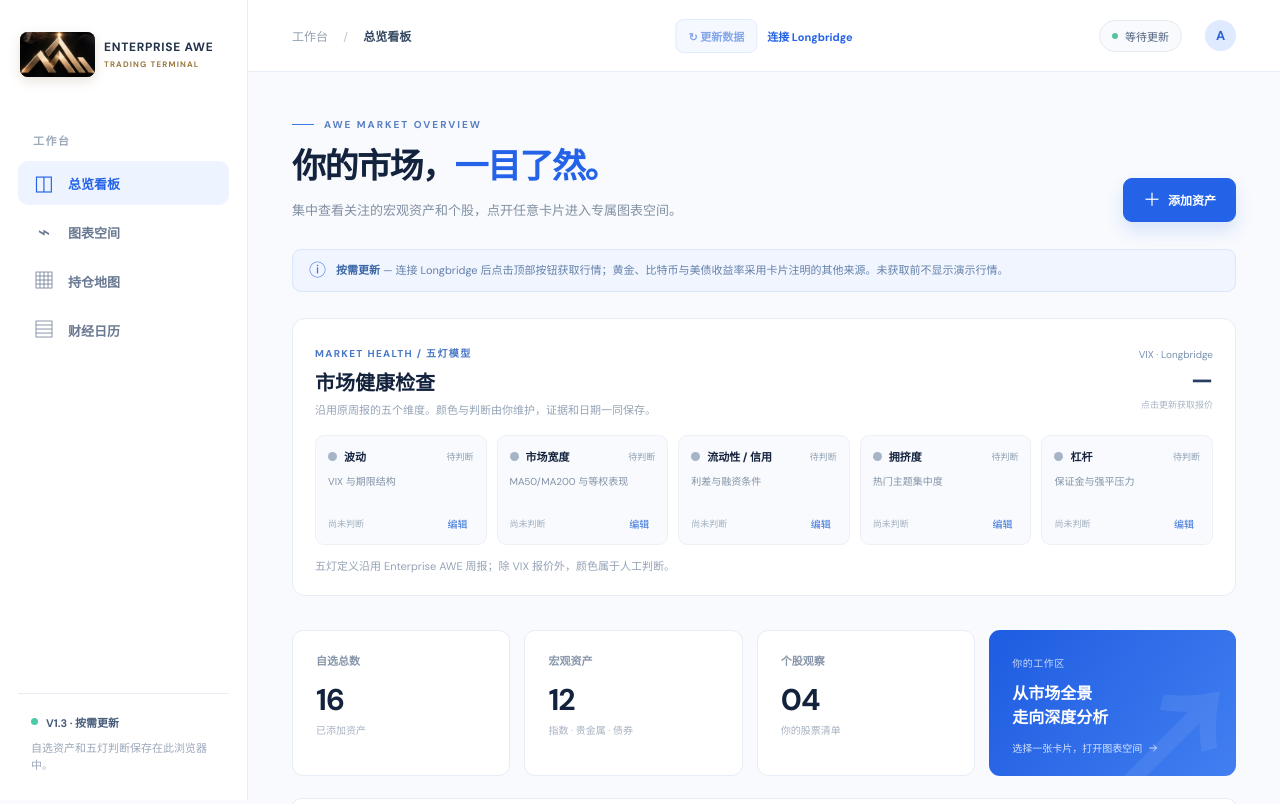
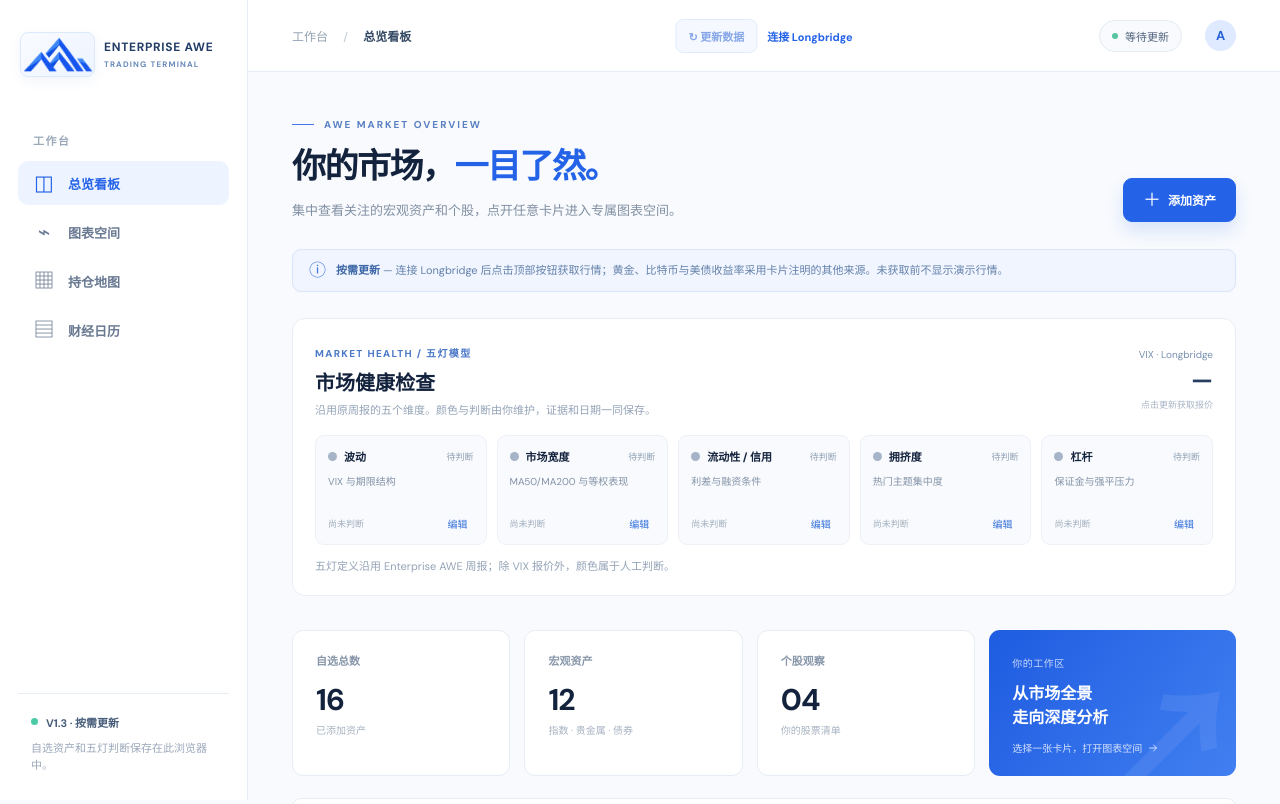
Before and after one commit to u17kill/Enterprise-AWE-Trading-terminal, a Next.js app: page / in a window 1280 px wide. Shown: the top 804 px of the page. Built offline with nearby package versions, Linux system fonts and the light colour scheme.

Commit message:
Align Enterprise AWE logo with light UI

```diff
--- a/src/app/brand.css
+++ b/src/app/brand.css
@@ -1,8 +1,8 @@
 .brand{gap:9px;padding-left:2px;padding-right:2px;min-width:0}
-.brand-emblem{position:relative;display:block;flex:0 0 75px;width:75px;height:45px;overflow:hidden;border-radius:8px;background:#100f10;box-shadow:0 4px 12px #82653b30,inset 0 0 0 1px #d6b17155}
-.brand-emblem img{position:absolute;display:block;width:120px;height:auto;max-width:none;left:-23px;top:-5px}
+.brand-emblem{position:relative;display:block;flex:0 0 75px;width:75px;height:45px;overflow:hidden;border:1px solid #dce8fb;border-radius:8px;background:linear-gradient(135deg,#f9fbff,#edf4ff);box-shadow:0 4px 12px #3267ae12}
+.brand-emblem img{position:absolute;display:block;width:88px;height:auto;max-width:none;left:-7px;top:-7px}
 .brand-wordmark{display:flex;flex-direction:column;justify-content:center;min-width:0}
-.brand-wordmark strong{color:#23334a;font-size:12px;font-weight:800;letter-spacing:.7px;line-height:1.2;text-transform:uppercase;white-space:nowrap}
-.brand-wordmark small{color:#9b783f;font-size:8px;font-weight:700;letter-spacing:1.15px;line-height:1.25;margin-top:5px;text-transform:uppercase;white-space:nowrap}
-@media(min-width:721px) and (max-width:1200px){.sidebar .brand{gap:7px}.sidebar .brand-emblem{flex-basis:58px;width:58px;height:36px}.sidebar .brand-emblem img{width:94px;left:-18px;top:-4px}.sidebar .brand-wordmark strong{font-size:10px;letter-spacing:.35px}.sidebar .brand-wordmark small{font-size:7px;letter-spacing:.65px}}
-@media(max-width:600px){.workspace-topbar .brand-wordmark{display:none}.workspace-topbar .brand-emblem{flex-basis:67px;width:67px;height:40px}.workspace-topbar .brand-emblem img{width:108px;left:-21px;top:-4px}}
+.brand-wordmark strong{color:#233d67;font-size:12px;font-weight:800;letter-spacing:.7px;line-height:1.2;text-transform:uppercase;white-space:nowrap}
+.brand-wordmark small{color:#6889b8;font-size:8px;font-weight:700;letter-spacing:1.15px;line-height:1.25;margin-top:5px;text-transform:uppercase;white-space:nowrap}
+@media(min-width:721px) and (max-width:1200px){.sidebar .brand{gap:7px}.sidebar .brand-emblem{flex-basis:58px;width:58px;height:36px}.sidebar .brand-emblem img{width:70px;left:-6px;top:-6px}.sidebar .brand-wordmark strong{font-size:10px;letter-spacing:.35px}.sidebar .brand-wordmark small{font-size:7px;letter-spacing:.65px}}
+@media(max-width:600px){.workspace-topbar .brand-wordmark{display:none}.workspace-topbar .brand-emblem{flex-basis:67px;width:67px;height:40px}.workspace-topbar .brand-emblem img{width:79px;left:-7px;top:-7px}}
--- a/src/components/brand.tsx
+++ b/src/components/brand.tsx
@@ -3,7 +3,7 @@ import Link from "next/link";
 
 export function Brand() {
   return <Link className="brand" href="/" aria-label="Enterprise AWE Trading Terminal，返回总览看板">
-    <span className="brand-emblem"><Image src="/enterprise-awe-logo.png" alt="" width={317} height={206} priority /></span>
+    <span className="brand-emblem"><Image src="/enterprise-awe-logo-light.png" alt="" width={1563} height={1006} priority /></span>
     <span className="brand-wordmark"><strong>Enterprise AWE</strong><small>Trading Terminal</small></span>
   </Link>;
 }
```
Also changed, not shown: public/enterprise-awe-logo-light.png (added), 2 other files (tests, documents, lock files or other folders).
